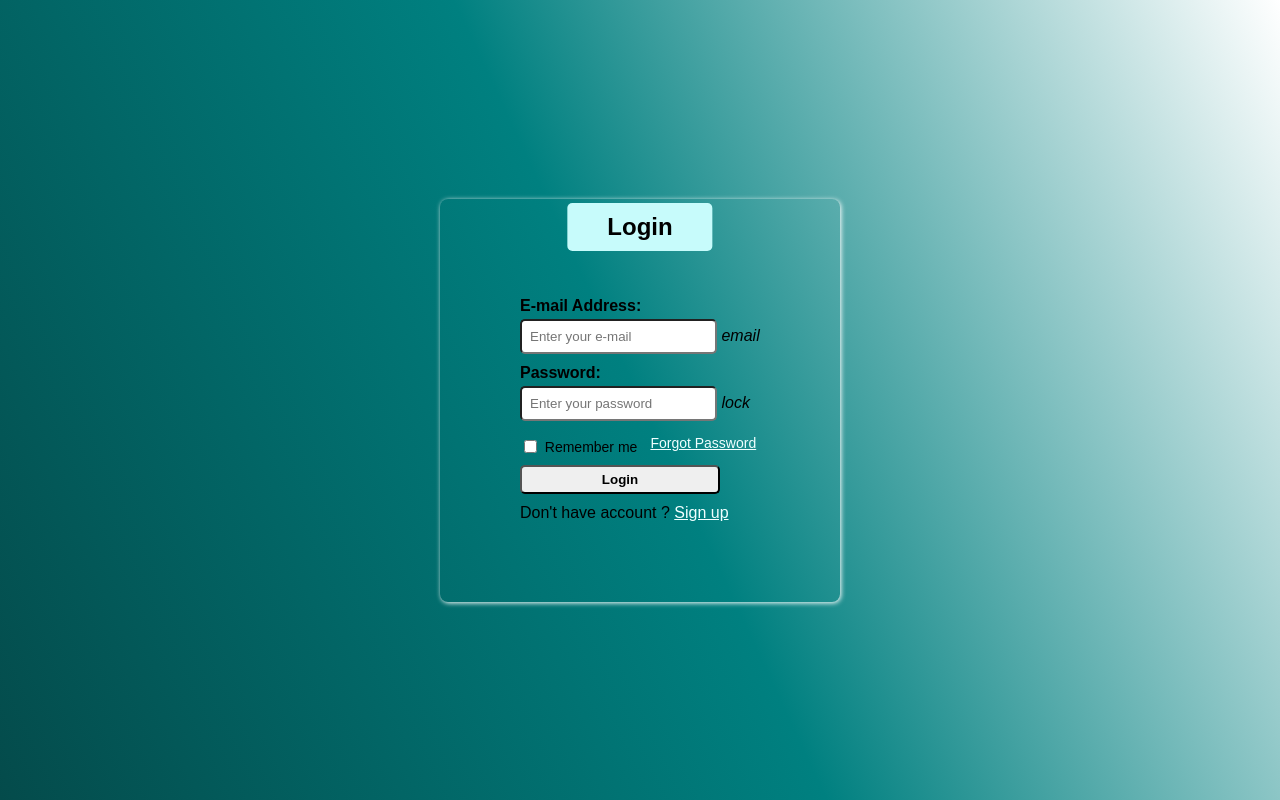
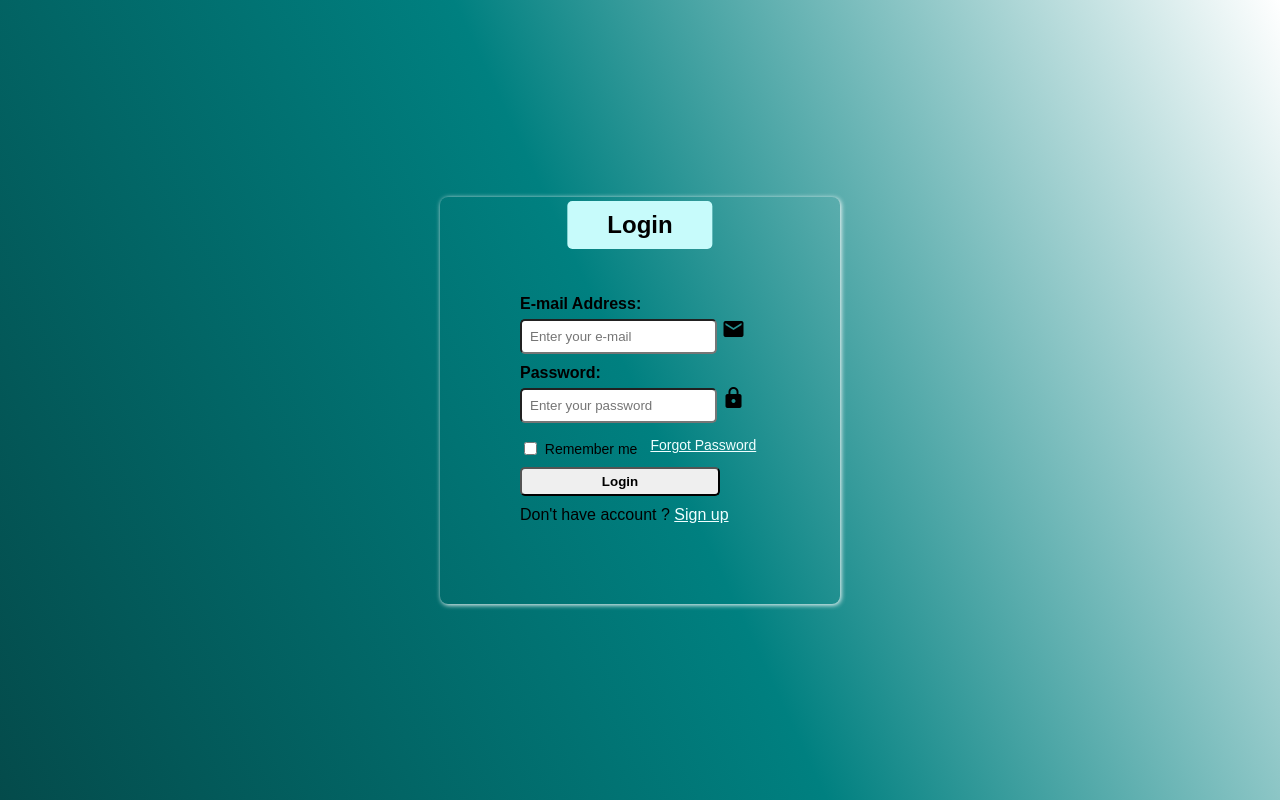
Before and after one commit to iqranoor12433/Loginpage, a plain HTML site: page index.html in a window 1280 px wide. Drawn offline with Linux system fonts and the light colour scheme.

Commit message:
2nd Commit

```diff
--- a/index.html
+++ b/index.html
@@ -4,7 +4,7 @@
     <meta charset="UTF-8">
     <meta name="viewport" content="width=device-width, initial-scale=1.0">
     <title>Document</title>
-    <link  href="https://fonts.googleapis.com/icon?family=Material+Icons">
+    <link rel="stylesheet" href="https://fonts.googleapis.com/icon?family=Material+Icons">
     <link rel="stylesheet" href="style.css">
 </head>
 <body>
```
